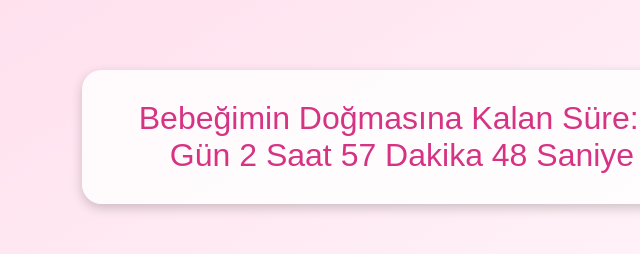
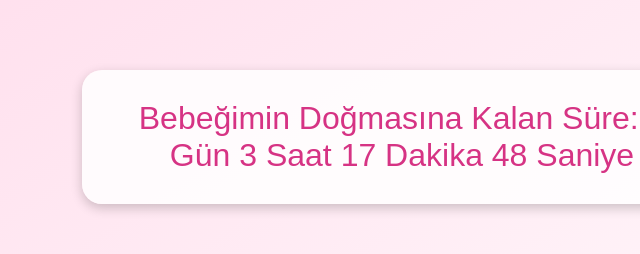
Before and after one commit to Tolgassahin/dogum_gunuss, a plain HTML site: page index.html in a window 1280 px wide. Shown: the part 263-517 px from the top of the page, 238-878 px from the left. Drawn offline with Linux system fonts and the light colour scheme.

Commit message:
Update index.html

```diff
--- a/index.html
+++ b/index.html
@@ -299,7 +299,7 @@ Nice birlikte doğum günlerine…
     quizContainer.appendChild(noBtn);
   }
 
-  const targetDate = new Date('2025-05-26T00:00:00').getTime();
+  const targetDate = new Date('2025-05-26T00:20:00').getTime();
   function updateCountdown() {
     const now = new Date().getTime();
     const diff = targetDate - now;
```
